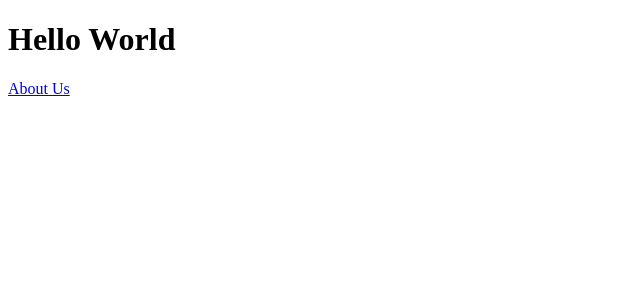
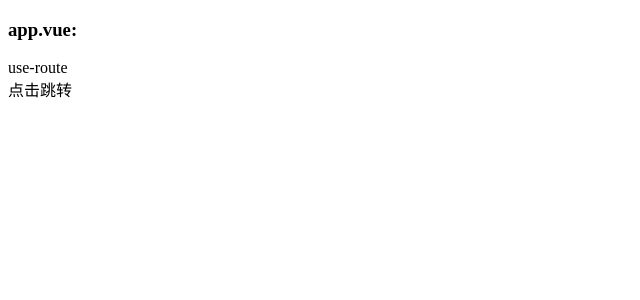
Before and after one commit to muyuan0504/react-deep, a React app: page / in a window 1280 px wide. Shown: the top 300 px of the page, without its empty margins (0-640 px from the left). Built offline with nearby package versions, Linux system fonts and the light colour scheme.

Commit message:
fix: react-router-dom

```diff
--- a/src/app.jsx
+++ b/src/app.jsx
@@ -9,6 +9,10 @@ import UseEffect from './components/use-effect'
 import UseMemo from './components/use-memo'
 import UseCallback from './components/use-callback'
 import DefineHook from './components/define-hook'
+import UseRoute from './components/use-route'
+import UseRouteComA from './components/use-route/UseRouteComA'
+
+import { Routes, Route } from 'react-router-dom'
 
 export default function MyApp() {
     const appData = { count: 0 }
@@ -30,8 +34,18 @@ export default function MyApp() {
             {/* <UseRef /> */}
             {/* <UseEffect /> */}
             {/* <UseMemo /> */}
-            <UseCallback />
+            <UseRoute />
+
+            {/* <UseCallback /> */}
             {/* <DefineHook /> */}
         </React.StrictMode>
     )
 }
+
+/** 命名式路由 */
+// ;<Routes>
+//     {/* 当基于hash路由时，生成的路径为/#index */}
+//     <Route path='/index' element={<UseRoute />} />
+//     <Route path='/isA' element={<UseRouteComA />} />
+//     <Route path='*' element={<div>兜底的div</div>} />
+// </Routes>
--- /dev/null
+++ b/src/components/use-route/UseRouteComA.jsx
@@ -0,0 +1,5 @@
+import React from 'react'
+
+export default function UseRouteComA() {
+    return <div>use route compon A</div>
+}
--- /dev/null
+++ b/src/components/use-route/index.jsx
@@ -0,0 +1,22 @@
+import React from 'react'
+import { useNavigate } from 'react-router-dom'
+
+function UseRoute() {
+    /**
+     * 使用 useNavigate 的优点是它允许你在函数式组件中直接进行路由导航，而不需要像类组件中使用的 history 对象或 props.history.push 方法
+     */
+    const navigate = useNavigate()
+
+    const handleClick = () => {
+        navigate('/about')
+    }
+
+    return (
+        <React.StrictMode>
+            <div>use-route</div>
+            <div onClick={handleClick}>点击跳转</div>
+        </React.StrictMode>
+    )
+}
+
+export default UseRoute
--- a/src/route/index.jsx
+++ b/src/route/index.jsx
@@ -9,20 +9,15 @@
  * 针对 Web 应用程序的库，它构建在 react-router 之上，并提供了与浏览器 DOM 相关的额外功能
  * 包含了在 Web 应用中常用的组件，比如 <BrowserRouter>、<Link> 等，这些组件用于在应用中创建链接、处理浏览器历史记录等
  */
-import * as React from 'react'
-import { createBrowserRouter, Link } from 'react-router-dom'
+import React from 'react'
+import { createHashRouter, Link } from 'react-router-dom'
 
-import MyApp from '../app'
+import App from '@/app'
 
-const router = createBrowserRouter([
+const routes = createHashRouter([
     {
         path: '/',
-        element: (
-            <div>
-                <h1>Hello World</h1>
-                <Link to='about'>About Us</Link>
-            </div>
-        ),
+        element: <App />,
         children: [
             {
                 path: '/about',
@@ -39,12 +34,12 @@ const router = createBrowserRouter([
                     },
                 ],
             },
-            {
-                path: 'home',
-                element: <MyApp />,
-            },
+            // {
+            //     path: 'home',
+            //     element: <MyApp />,
+            // },
         ],
     },
 ])
 
-export default router
+export default routes
```
Also changed, not shown: src/index.jsx (+28 -2 lines).
